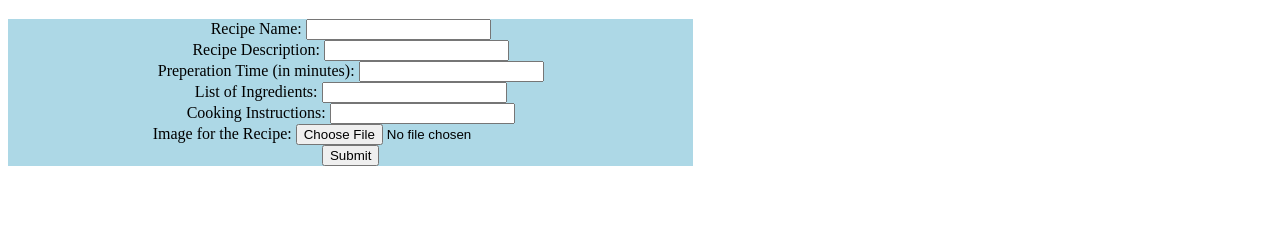
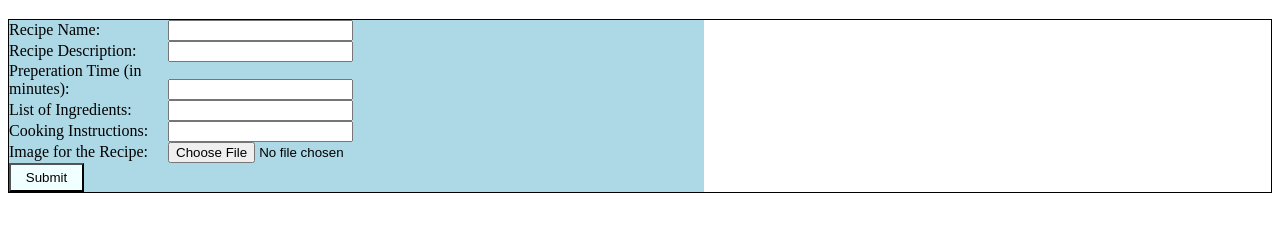
Before and after one commit to GU-Web-Dev-2024/group-challenge-2-team-05, a plain HTML site: page index.html in a window 1280 px wide. Shown: the part 61-292 px from the top of the page. Drawn offline with Linux system fonts and the light colour scheme.

Commit message:
Styled the form

```diff
--- a/index.html
+++ b/index.html
@@ -12,12 +12,24 @@
         #grid-container {
             display:grid;
             grid-template-columns: auto auto auto;
+            border: 1px solid;
         }
         #grid-container > div{
-            text-align:center;
             background: lightblue;
             border: 3px white;
             padding:20x;
+        }
+        label {
+            width: 150px;
+            display:inline-block;
+            text-align: left;
+            margin-right: 5px;
+        }
+        input[type=submit]{
+            width: 75px;
+            background-color: azure;
+            padding: 5px;
+            cursor:pointer;
         }
     </style>
 </head>
```
